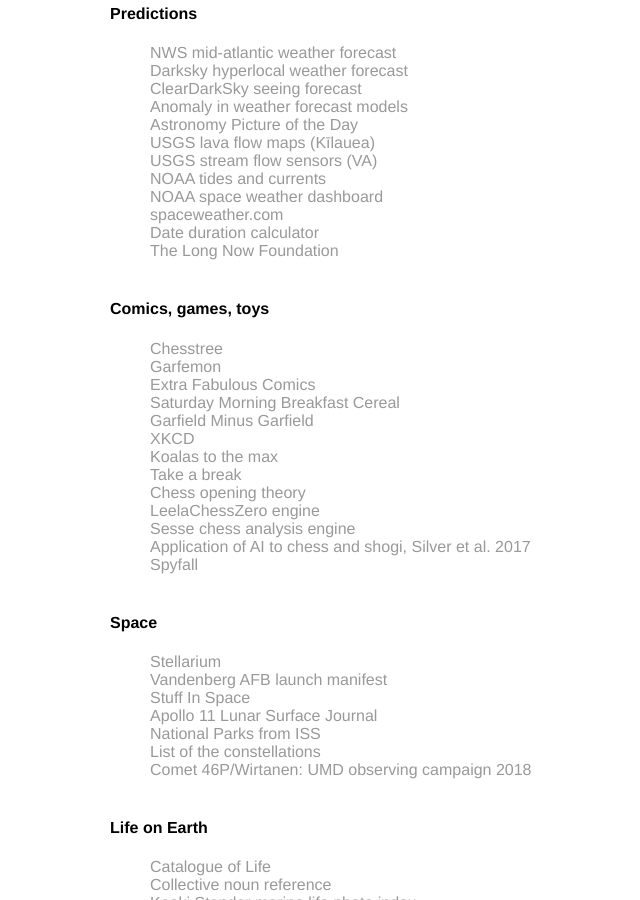
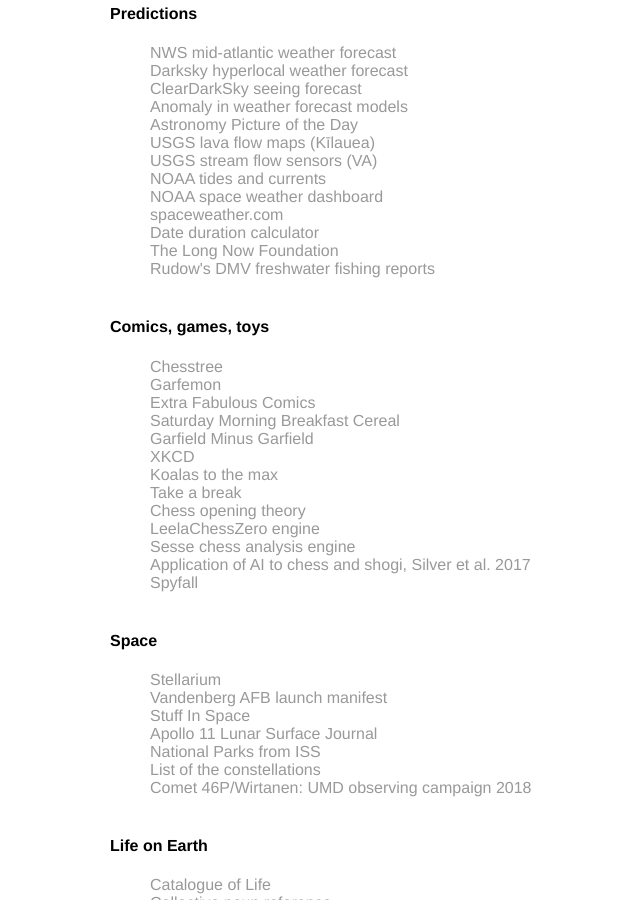
Before and after one commit to amcnicho/amcnicho.github.io, a Jekyll site: the page built from misc/index.html, in a window 1280 px wide and 900 px high, scrolled down 346 px. Shown: the whole window, without its empty margins (82-722 px from the left). Built offline with Jekyll 4.4.1, drawn with Linux system fonts in a browser that asks for light colours.

Commit message:
Update index.html

```diff
--- a/misc/index.html
+++ b/misc/index.html
@@ -22,6 +22,7 @@
         <li><a href="http://www.spaceweather.com/">spaceweather.com</a></li>
         <li><a href="https://www.timeanddate.com/date/durationresult.html?m1=6&d1=20&y1=1992">Date duration calculator</a></li>
         <li><a href="http://longnow.org/projects/">The Long Now Foundation</a></li>
+	      <li><a href="https://www.fishtalkmag.com/fishing-reports/freshwater">Rudow's DMV freshwater fishing reports</a></li>
       </ul>
 
       <h4>Comics, games, toys</h4>
```
Lines whose indentation alone changed are shown as unchanged.
